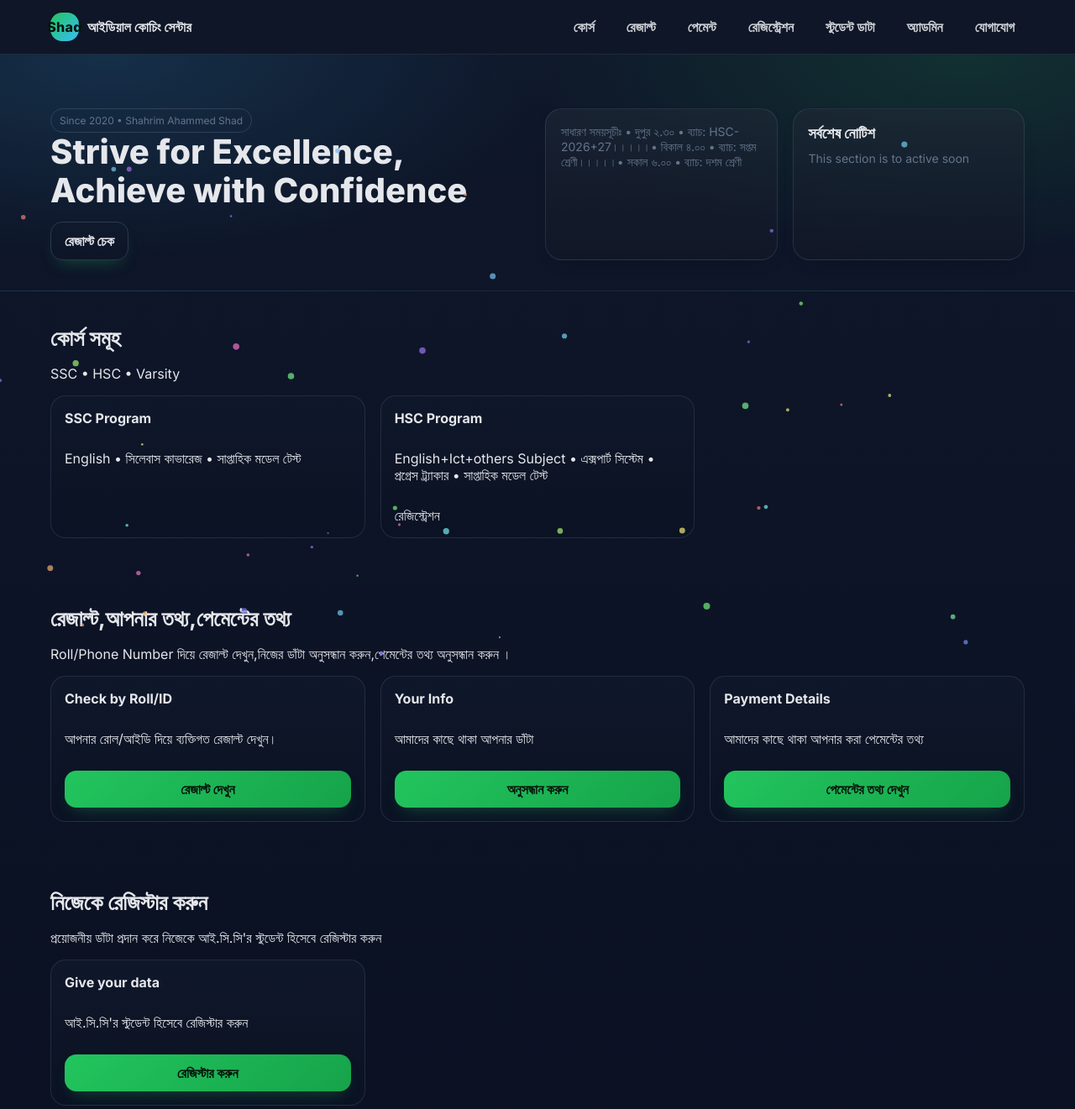
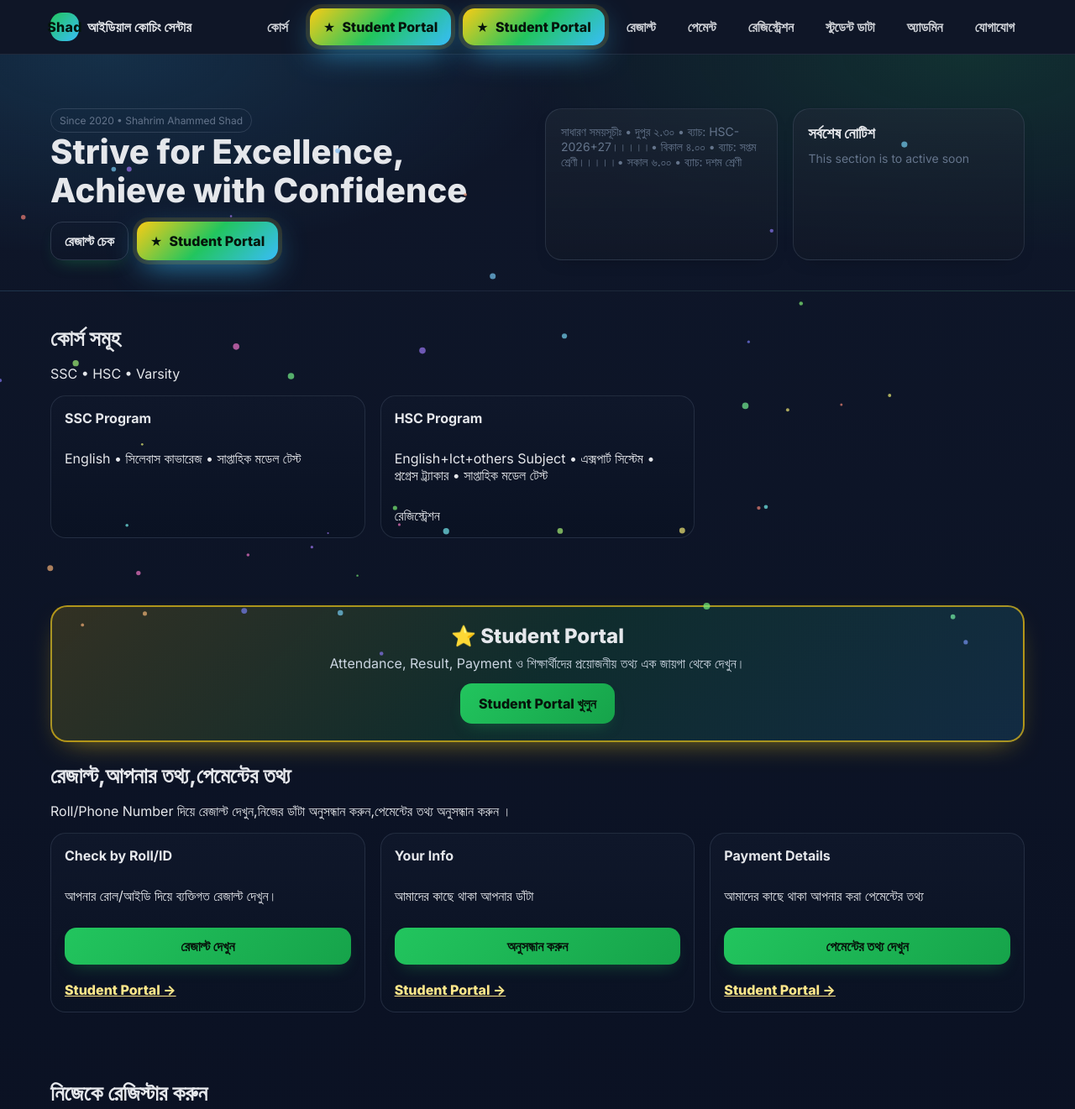
Before and after one commit to ShahrimAhammedShad/coachingfull, a plain HTML site: page index.html in a window 1280 px wide. Shown: the top 1321 px of the page at 84% size. Drawn offline with Linux system fonts and the light colour scheme; no server answers.

```diff
--- a/index.html
+++ b/index.html
@@ -3,7 +3,7 @@
 <head>
   <meta charset="utf-8" />
   <meta name="viewport" content="width=device-width, initial-scale=1" />
-  <title>আইডিয়াল কোচিং সেন্টার</title>
+  <title>আইডিয়াল কোচিং সেন্টার | Student Portal</title>
   <meta name="description" content="Strive for Excellence, Achieve with Confidence-পরিবর্তনের লক্ষে" />
   <link rel="preconnect" href="https://fonts.googleapis.com">
   <link href="https://fonts.googleapis.com/css2?family=Inter:wght@400;500;600;700;800&display=swap" rel="stylesheet">
@@ -55,6 +55,55 @@
     .four{grid-template-columns:repeat(4,minmax(0,1fr))}
     .cta-row{display:flex;gap:10px;flex-wrap:wrap}
     footer{border-top:1px solid rgba(100,116,139,.2);padding:28px 0;color:var(--muted)}
+
+
+    /* STUDENT PORTAL - Prominent */
+    .student-portal-btn{
+      position:relative;
+      display:inline-flex !important;
+      align-items:center;
+      justify-content:center;
+      gap:8px;
+      padding:12px 16px !important;
+      border-radius:14px !important;
+      font-weight:900 !important;
+      color:#06140b !important;
+      background:linear-gradient(135deg,#facc15,#22c55e,#38bdf8) !important;
+      box-shadow:0 0 0 2px rgba(250,204,21,.25),0 10px 30px -10px rgba(34,197,94,.7);
+      animation:portalPulse 2s infinite;
+      opacity:1 !important;
+    }
+    .student-portal-btn::before{
+      content:"★";
+      font-size:14px;
+    }
+    .student-portal-banner{
+      margin:0 0 24px;
+      padding:20px;
+      border-radius:20px;
+      border:2px solid rgba(250,204,21,.65);
+      background:linear-gradient(135deg,rgba(250,204,21,.16),rgba(34,197,94,.14),rgba(56,189,248,.14));
+      box-shadow:0 12px 35px -18px rgba(250,204,21,.7);
+      text-align:center;
+    }
+    .student-portal-banner h2{margin:0 0 8px;font-size:24px;font-weight:900}
+    .student-portal-banner p{margin:0 0 14px;color:#cbd5e1}
+    .student-portal-banner .btn{font-size:16px;padding:14px 22px}
+    .portal-link{
+      display:inline-flex;
+      margin-top:8px;
+      font-weight:800;
+      color:#fde68a;
+      text-decoration:underline;
+    }
+    @keyframes portalPulse{
+      0%,100%{box-shadow:0 0 0 2px rgba(250,204,21,.25),0 10px 30px -10px rgba(34,197,94,.7)}
+      50%{box-shadow:0 0 0 5px rgba(250,204,21,.12),0 12px 38px -8px rgba(56,189,248,.8)}
+    }
+    @media(max-width:720px){
+      .student-portal-btn{width:100%}
+      .student-portal-banner h2{font-size:21px}
+    }
 
     /* Responsive */
     @media (max-width: 1024px){
@@ -158,6 +207,8 @@
       </a>
       <nav class="menu">
         <a href="#courses">কোর্স</a>
+        <a class="student-portal-btn" href="https://shahrimahammedshad.github.io/attendance-personal-icc/" target="_blank" rel="noopener">Student Portal</a>
+        <a class="student-portal-btn" href="https://shahrimahammedshad.github.io/attendance-personal-icc/" target="_blank" rel="noopener">Student Portal</a>
         <a href="https://sites.google.com/view/shahrim/get-result?authuser=0">রেজাল্ট</a>
         <a href="https://sites.google.com/view/shahrim/cph?authuser=0">পেমেন্ট</a>
 
@@ -190,6 +241,7 @@
 
 
             <a class="btn ghost" href="https://sites.google.com/view/shahrim/get-result?authuser=0">রেজাল্ট চেক</a>
+            <a class="btn student-portal-btn" href="https://shahrimahammedshad.github.io/attendance-personal-icc/" target="_blank" rel="noopener">Student Portal</a>
           </div>
         </div>
         <div class="grid two">
@@ -238,6 +290,11 @@
   <!-- RESULTS -->
   <section id="results" class="section">
     <div class="container">
+      <div class="student-portal-banner">
+        <h2>⭐ Student Portal</h2>
+        <p>Attendance, Result, Payment ও শিক্ষার্থীদের প্রয়োজনীয় তথ্য এক জায়গা থেকে দেখুন।</p>
+        <a class="btn" href="https://shahrimahammedshad.github.io/attendance-personal-icc/" target="_blank" rel="noopener">Student Portal খুলুন</a>
+      </div>
       <h2>রেজাল্ট,আপনার তথ্য,পেমেন্টের তথ্য</h2>
       <p class="muted">Roll/Phone Number দিয়ে রেজাল্ট দেখুন,নিজের ডাঁটা অনুসন্ধান করুন,পেমেন্টের তথ্য অনুসন্ধান করুন ।</p>
       <div class="grid three" style="margin-top:16px">
@@ -245,16 +302,19 @@
           <h4>Check by Roll/ID</h4>
           <p class="muted">আপনার রোল/আইডি দিয়ে ব্যক্তিগত রেজাল্ট দেখুন।</p>
           <a class="btn" href="https://sites.google.com/view/shahrim/get-result?authuser=0">রেজাল্ট দেখুন</a>
+          <a class="portal-link" href="https://shahrimahammedshad.github.io/attendance-personal-icc/" target="_blank" rel="noopener">Student Portal →</a>
         </div>
         <div class="card">
           <h4>Your Info</h4>
           <p class="muted">আমাদের কাছে থাকা আপনার ডাঁটা </p>
           <a class="btn" href="https://sites.google.com/view/shahrim/students-info?authuser=0">অনুসন্ধান করুন</a>
+          <a class="portal-link" href="https://shahrimahammedshad.github.io/attendance-personal-icc/" target="_blank" rel="noopener">Student Portal →</a>
         </div>
         <div class="card">
           <h4>Payment Details</h4>
           <p class="muted">আমাদের কাছে থাকা আপনার করা পেমেন্টের তথ্য</p>
-          <a class="btn" href="https://sites.google.com/view/shahrim/cph">পেমেন্টের তথ্য দেখুন</a>
+          <a class="btn" href="https://shahrimahammedshad.github.io/attendance-personal-icc/">পেমেন্টের তথ্য দেখুন</a>
+          <a class="portal-link" href="https://shahrimahammedshad.github.io/attendance-personal-icc/" target="_blank" rel="noopener">Student Portal →</a>
         </div>
       </div>
     </div>
@@ -330,6 +390,7 @@
           <h4>Give your data</h4>
           <p class="muted">এই প্রতিষ্ঠানের সম্পর্কে আপনার মূল্যবান মতামত প্রদান করুন।আপনার পরিচয় গোপন করে তথ্য আমাদের কাছে পাঠাতে পারবেন</p>
           <a class="btn" href="https://sites.google.com/view/shahrim/students-feedback?authuser=0">তথ্য দিন</a>
+          <a class="portal-link" href="https://shahrimahammedshad.github.io/attendance-personal-icc/" target="_blank" rel="noopener">Student Portal →</a>
         </div>
 
     </div>
```
